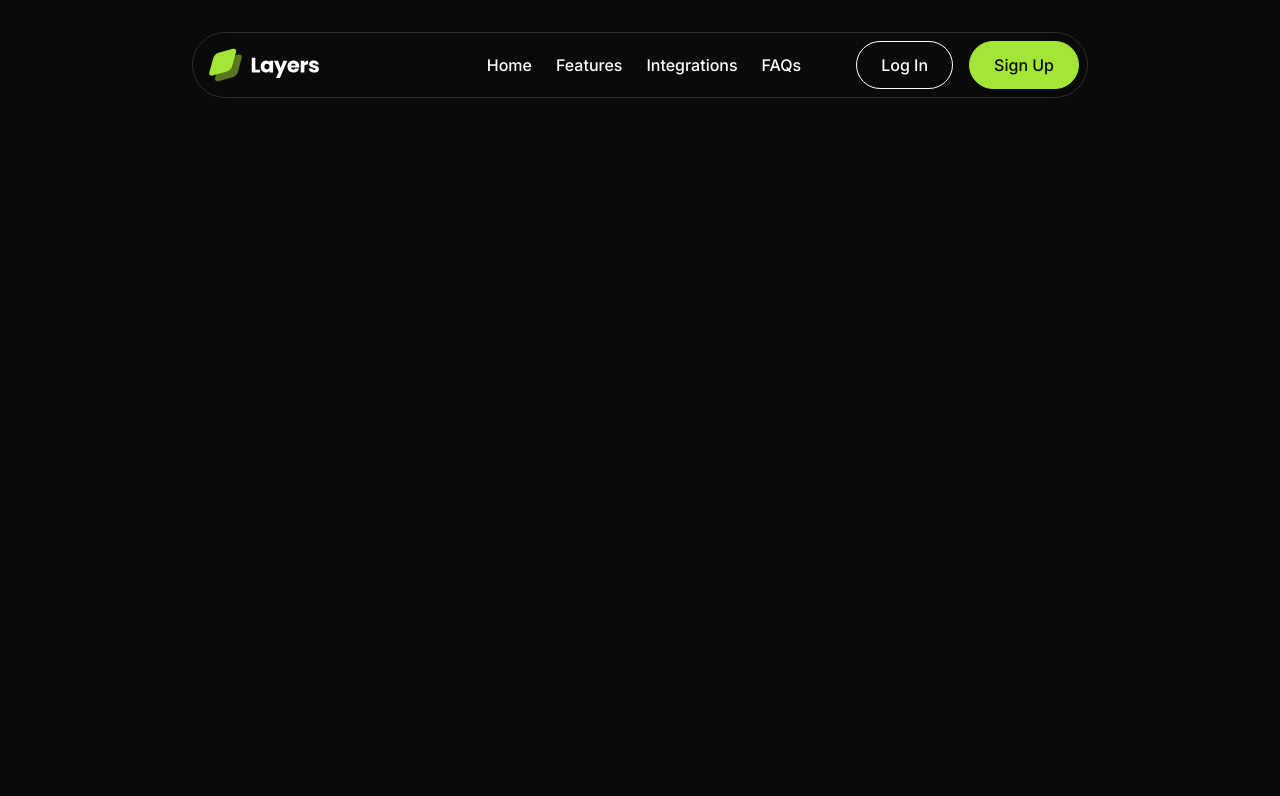
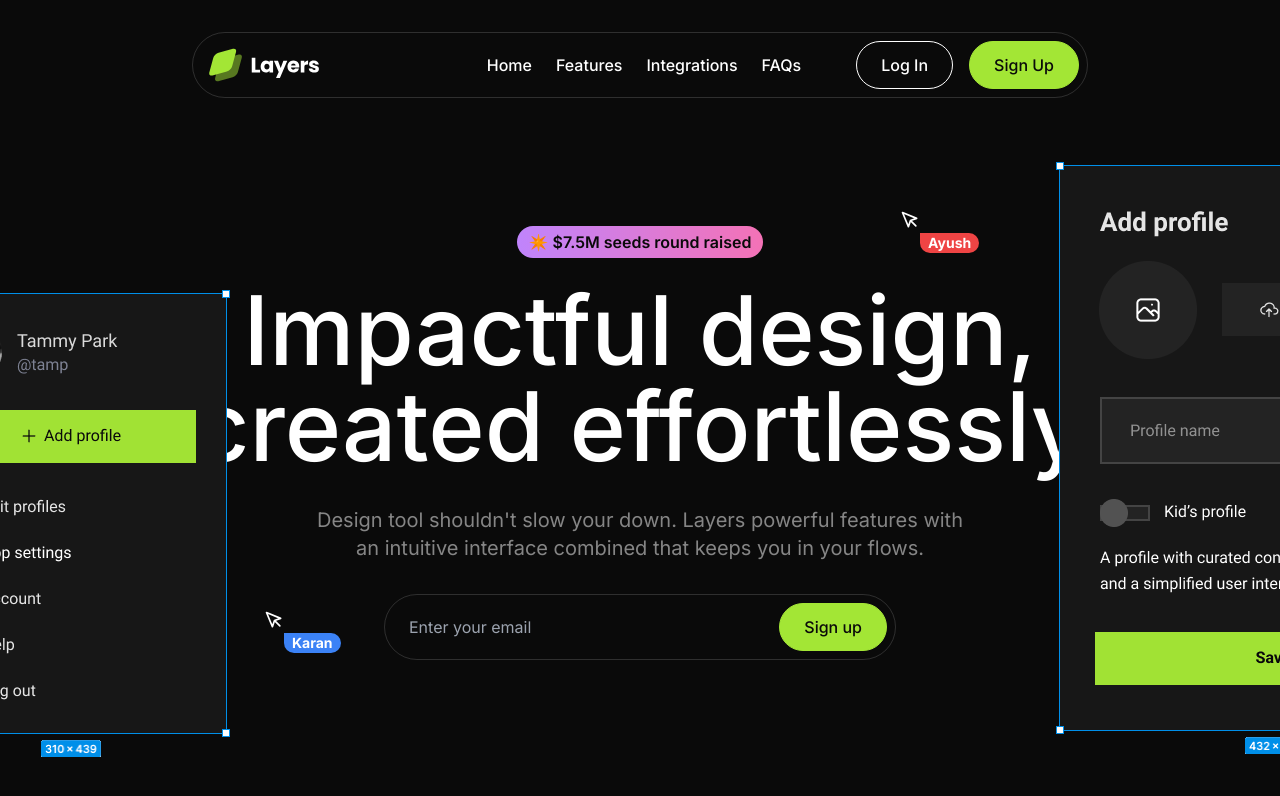
Before and after one commit to Karan071/layers-frontend-ui, a Next.js app in the folder frontend/: page / in a window 1280 px wide. Shown: the top 796 px of the page. Built offline with nearby package versions, Linux system fonts and the light colour scheme.

Commit message:
hero-section

```diff
--- a/frontend/src/app/layout.tsx
+++ b/frontend/src/app/layout.tsx
@@ -22,7 +22,7 @@
     return (
         <html lang="en">
             <body
-                className={`${inter.variable} font-sans antialiased bg-neutral-950 text-white`}
+                className={`${inter.variable} font-sans antialiased bg-neutral-950 text-white pb-[10000px]`}
             >
                 {children}
             </body>
--- a/frontend/src/components/Button.tsx
+++ b/frontend/src/components/Button.tsx
@@ -1,26 +1,31 @@
-import { HTMLAttributes } from "react";
+import { ButtonHTMLAttributes } from "react";
 import { cva } from "class-variance-authority";
 
-const classes = cva("border  h-12 rounded-full px-6 font-medium", {
+const classes = cva("border h-12 rounded-full px-6 font-medium", {
     variants: {
         variant: {
             primary: "bg-lime-400 text-neutral-950 border-lime-400",
             secondary: "border-white text-white bg-transparent"
         },
+        size: {
+            sm: "h-10",
+        }
     },
 })
 
 export default function Button(
     props: {
-        variant: "primary" | "secondary"
-    } & HTMLAttributes<HTMLButtonElement>
+        variant: "primary" | "secondary";
+        size?: "sm";
+    } & ButtonHTMLAttributes<HTMLButtonElement>
 ) {
-    const { variant, className, ...otherProps } = props;
+    const { variant, className, size, ...otherProps } = props;
     return (
         <button
             className={classes({
                 variant,
                 className,
+                size
             })}
             {...otherProps}
         />
--- /dev/null
+++ b/frontend/src/components/Pointer.tsx
@@ -0,0 +1,26 @@
+import { twMerge } from "tailwind-merge";
+
+export default function Pointer(props: { name: string, color?: "red" | "blue" }) {
+    const {name, color} = props;
+    return (
+        <div className='relative'>
+            <svg
+                xmlns="http://www.w3.org/2000/svg"
+                width="24" height="24"
+                viewBox="0 0 24 24"
+                fill="none"
+                stroke="currentColor"
+                strokeWidth="2"
+                strokeLinecap="round"
+                strokeLinejoin="round"
+                className="feather feather-mouse-pointer text-white size-5"
+            >
+                <path d="M3 3l7.07 16.97 2.51-7.39 7.39-2.51L3 3z"></path>
+                <path d="M13 13l6 6"></path>
+            </svg>
+            <div className='absolute top-full left-full'>
+                <div className={twMerge('inline-flex rounded-full font-bold text-sm bg-blue-500 px-2 rounded-tl-none', color == "red" && "bg-red-500")}>{name}</div>
+            </div>
+        </div>
+    )
+}
--- a/frontend/src/sections/Hero.tsx
+++ b/frontend/src/sections/Hero.tsx
@@ -1,7 +1,48 @@
+import Button from "@/components/Button";
+import designExampleOneImage from "@/assets/images/design-example-1.png";
+import designExampleTwoImage from "@/assets/images/design-example-2.png";
+import Image from "next/image";
+import Pointer from "@/components/Pointer";
+
 export default function Hero() {
-    return <section>
-        <div className="container max-w-5xl">
-            <div></div>
-        </div>
-    </section>;
+    return (
+        <section className="py-24 overflow-x-clip">
+            <div className="container relative">
+                <div className="hidden lg:block absolute -left-32 top-16">
+                    <Image src={designExampleOneImage} alt="Design example one"/>
+                </div>
+                <div className="hidden lg:block absolute -right-64 -top-16">
+                    <Image src={designExampleTwoImage} alt="Design example two"/>
+                </div>
+                <div className="hidden lg:block absolute left-56 top-96">
+                    {/* The pointer component is imported here, if has a color prop optional for red and blue color;  blue is default color */}
+                    <Pointer name="Karan"/>
+                </div>
+                <div className="hidden lg:block absolute right-80 -top-4">
+                    <Pointer name="Ayush" color="red"/>
+                </div>
+                <div className="flex justify-center">
+                    <div className="inline-flex py-1 px-3 bg-gradient-to-r from-purple-400 to bg-pink-400 rounded-full text-neutral-950 font-semibold">✴️ $7.5M seeds round raised</div>
+                </div>
+                <h1 className="text-6xl md:text-7xl lg:text-8xl font-medium text-center mt-6">Impactful design, created effortlessly</h1>
+                <p className="text-center text-xl text-white/50 mt-8 max-w-2xl mx-auto">
+                    Design tool shouldn&apos;t slow your down.
+                    Layers powerful features with an intuitive interface combined that keeps you in your flows.
+                </p>
+                <form className="flex border border-white/15 rounded-full p-2 mt-8 max-w-lg mx-auto">
+                    <input type="email"
+                        placeholder="Enter your email"
+                        className="bg-transparent px-4 flex-grow min-w-0" />
+                    <Button
+                        variant="primary"
+                        type="submit"
+                        size="sm"
+                        className="whitespace-nowrap"
+                    >
+                        Sign up
+                    </Button>
+                </form>
+            </div>
+        </section>
+    );
 }
```
